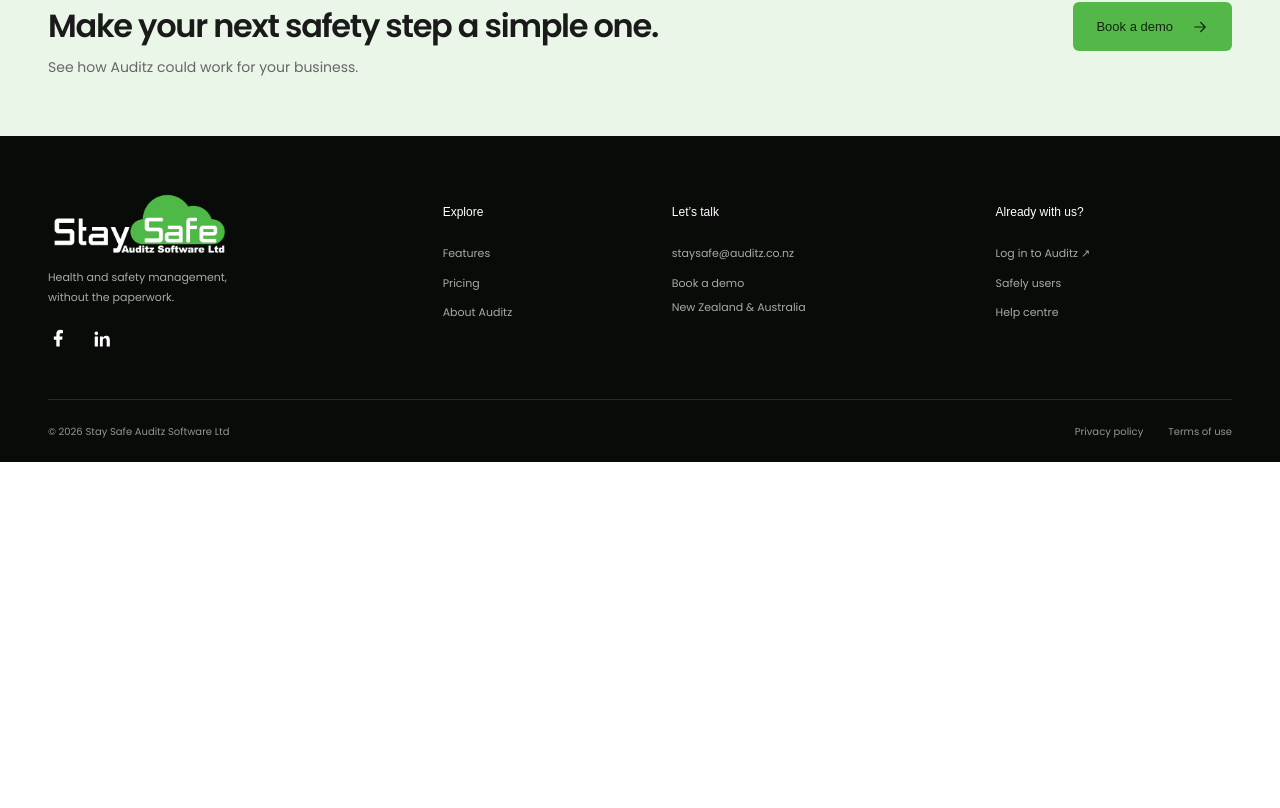
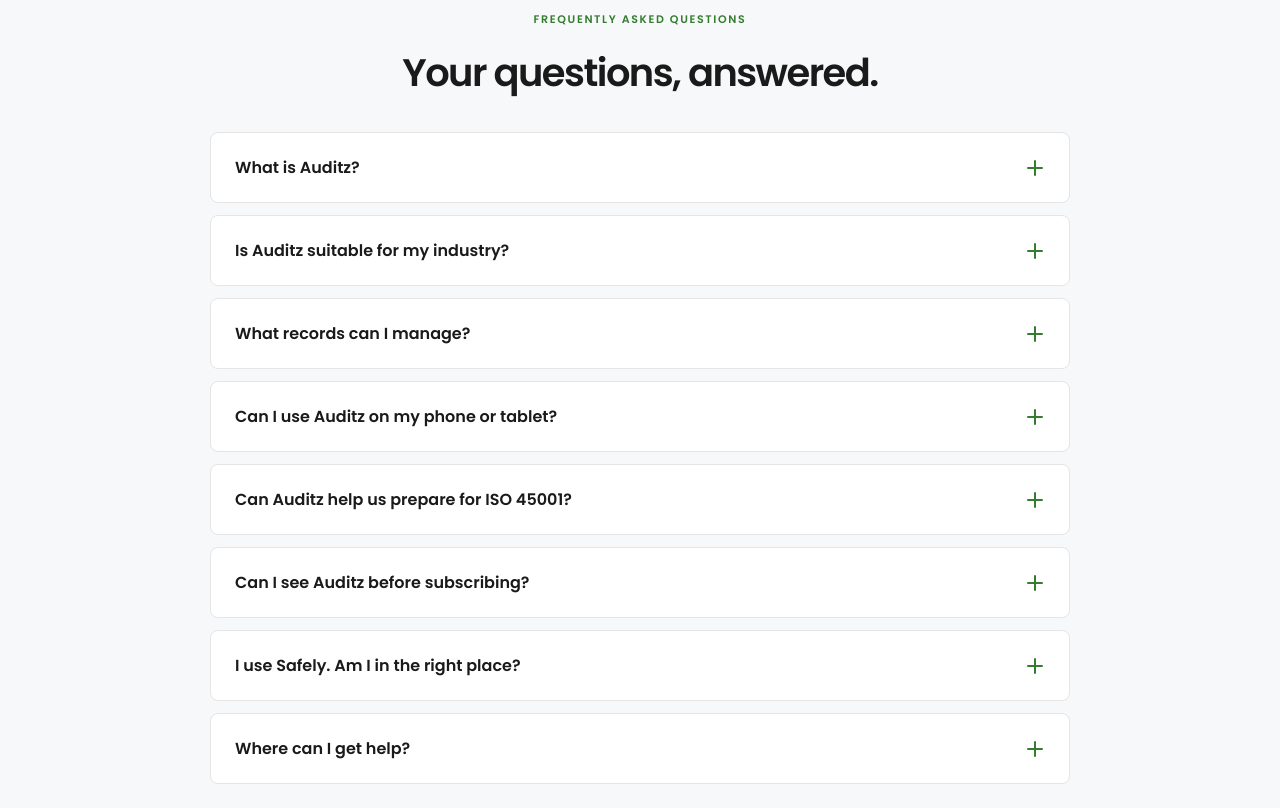
Before and after one commit to Stay-Safe-Auditz-Software-Limited/public-site, a Nuxt app in the folder src/Client/StaySafePublicSite/: page / in a window 1280 px wide. Shown: the part 3212-4020 px from the top of the page. Before the commit the page ends 3674 px from the top, so only its background shows below. Built offline with nearby package versions, Linux system fonts and the light colour scheme; a web font is replaced by a local one.

Commit message:
Add expandable homepage FAQs after industry section

```diff
--- /dev/null
+++ b/src/Client/StaySafePublicSite/app/components/HomeFaq.vue
@@ -0,0 +1,172 @@
+<script setup lang="ts">
+interface Faq {
+  question: string
+  answer: string
+  link?: { label: string; to: string }
+}
+
+const faqs: Faq[] = [
+  {
+    question: 'What is Auditz?',
+    answer:
+      'Auditz is health and safety management software that helps you replace paper-based systems with organised digital records. Manage training, equipment, maintenance, documents and meeting minutes in one place.',
+  },
+  {
+    question: 'Is Auditz suitable for my industry?',
+    answer:
+      'Auditz can be used across industries. Whether you work in construction, manufacturing, agriculture, transport or professional services, it helps you formalise your health and safety processes.',
+  },
+  {
+    question: 'What records can I manage?',
+    answer:
+      'You can manage first aid certificates and training records, vehicle WOF and registration dates, equipment inspections, insurance documents, company records, and health and safety policies and procedures. Auditz sends alerts when training renewals, inspections, document reviews and other scheduled items are due. You can also upload or take meeting minutes—and more.',
+  },
+  {
+    question: 'Can I use Auditz on my phone or tablet?',
+    answer:
+      'Yes. Auditz is available through a web browser and a mobile app, so you can access it from your computer, tablet or phone.',
+  },
+  {
+    question: 'Can Auditz help us prepare for ISO 45001?',
+    answer:
+      'Auditz helps organise the processes and records that support your preparation for ISO 45001. Certification depends on your organisation’s wider health and safety management system and assessment.',
+  },
+  {
+    question: 'Can I see Auditz before subscribing?',
+    answer:
+      'Yes. Book a demo to see how Auditz could work for your business. Email staysafe@auditz.co.nz to arrange a time.',
+    link: { label: 'Arrange a demo', to: 'mailto:staysafe@auditz.co.nz' },
+  },
+  {
+    question: 'I use Safely. Am I in the right place?',
+    answer:
+      'Yes. Safely is run through Stay Safe Auditz Software and provides the same functionality under different branding. You can continue to log in at app.safely.nz. Over the next year, you’ll gradually see Safely branding replaced by Auditz branding.',
+    link: { label: 'Log in to Safely', to: 'https://app.safely.nz/' },
+  },
+  {
+    question: 'Where can I get help?',
+    answer:
+      'Our Help Centre includes video guides covering everyday tasks, from adding records to setting alerts. You can also contact the team at staysafe@auditz.co.nz.',
+    link: { label: 'Visit the Help Centre', to: '/help-centre.html' },
+  },
+]
+</script>
+
+<template>
+  <section class="home-faq" aria-labelledby="faq-heading">
+    <div class="section container">
+      <div class="faq-heading">
+        <p class="eyebrow">FREQUENTLY ASKED QUESTIONS</p>
+        <h2 id="faq-heading">Your questions, answered.</h2>
+      </div>
+      <div class="faq-list">
+        <details v-for="faq in faqs" :key="faq.question" class="faq-item">
+          <summary>
+            {{ faq.question }}
+            <span class="faq-toggle" aria-hidden="true" />
+          </summary>
+          <div class="faq-answer">
+            <p>{{ faq.answer }}</p>
+            <NuxtLink v-if="faq.link" :to="faq.link.to" class="text-link">
+              {{ faq.link.label }}
+              <SiteIcon name="arrow" />
+            </NuxtLink>
+          </div>
+        </details>
+      </div>
+    </div>
+  </section>
+</template>
+
+<style scoped>
+.home-faq {
+  background: var(--surface);
+}
+.faq-heading {
+  text-align: center;
+  margin-bottom: 36px;
+}
+.faq-list {
+  max-width: 860px;
+  margin-inline: auto;
+  display: grid;
+  gap: 12px;
+}
+.faq-item {
+  background: var(--white);
+  border: 1px solid var(--line);
+  border-radius: var(--radius);
+}
+.faq-item[open] {
+  border-color: var(--green);
+}
+summary {
+  padding: 22px 24px;
+  display: flex;
+  align-items: center;
+  justify-content: space-between;
+  gap: 20px;
+  cursor: pointer;
+  font-weight: 600;
+  list-style: none;
+  border-radius: var(--radius);
+}
+summary::-webkit-details-marker {
+  display: none;
+}
+summary:hover {
+  background: var(--green-light);
+}
+summary:focus-visible {
+  outline: 3px solid var(--green-dark);
+  outline-offset: 3px;
+}
+.faq-toggle {
+  position: relative;
+  width: 20px;
+  height: 20px;
+  flex: 0 0 20px;
+  color: var(--green-dark);
+}
+.faq-toggle::before,
+.faq-toggle::after {
+  content: '';
+  position: absolute;
+  background: currentColor;
+  border-radius: 1px;
+}
+.faq-toggle::before {
+  width: 16px;
+  height: 2px;
+  top: 9px;
+  left: 2px;
+}
+.faq-toggle::after {
+  width: 2px;
+  height: 16px;
+  top: 2px;
+  left: 9px;
+}
+[open] .faq-toggle::after {
+  display: none;
+}
+.faq-answer {
+  padding: 0 24px 24px;
+}
+.faq-answer p {
+  margin: 0;
+  color: var(--muted);
+  line-height: 1.8;
+}
+.faq-answer .text-link {
+  margin-top: 16px;
+}
+@media (max-width: 540px) {
+  summary {
+    padding: 20px 18px;
+  }
+  .faq-answer {
+    padding: 0 18px 20px;
+  }
+}
+</style>
--- a/src/Client/StaySafePublicSite/app/pages/index.vue
+++ b/src/Client/StaySafePublicSite/app/pages/index.vue
@@ -185,6 +185,7 @@
         <SiteIcon name="arrow" />
       </NuxtLink>
     </section>
+    <HomeFaq />
     <DemoCta />
   </div>
 </template>
```
